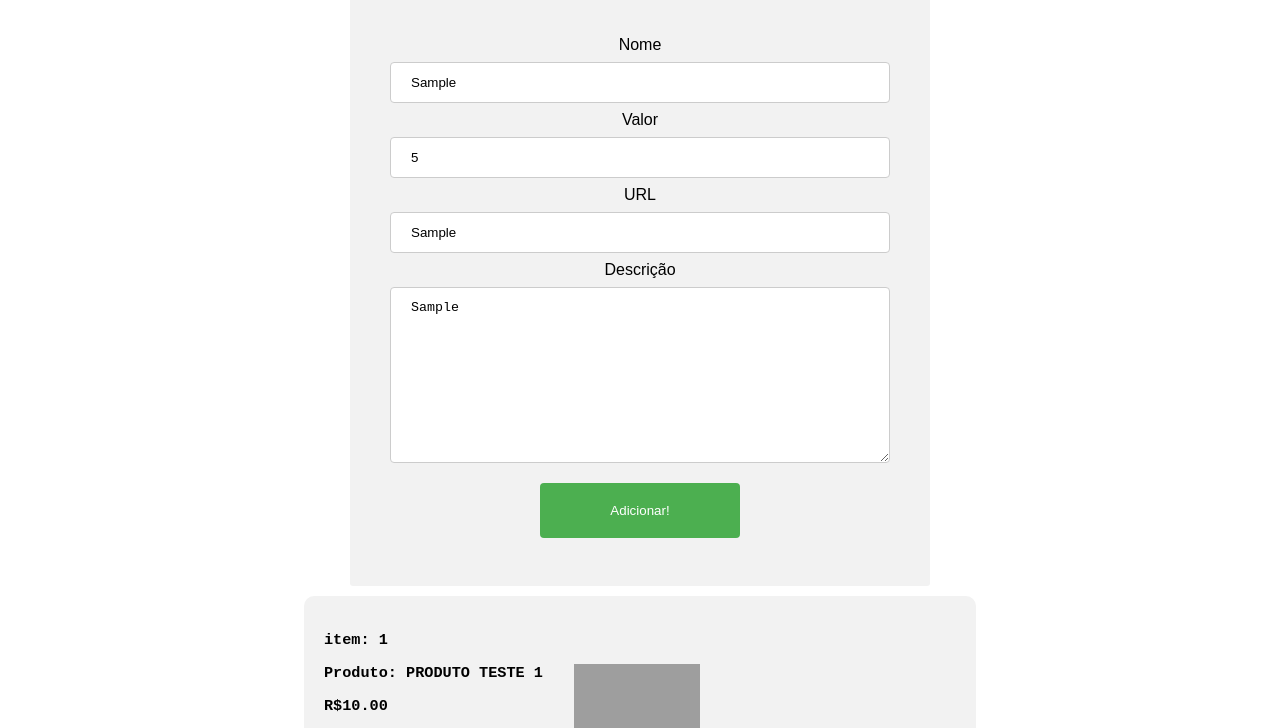
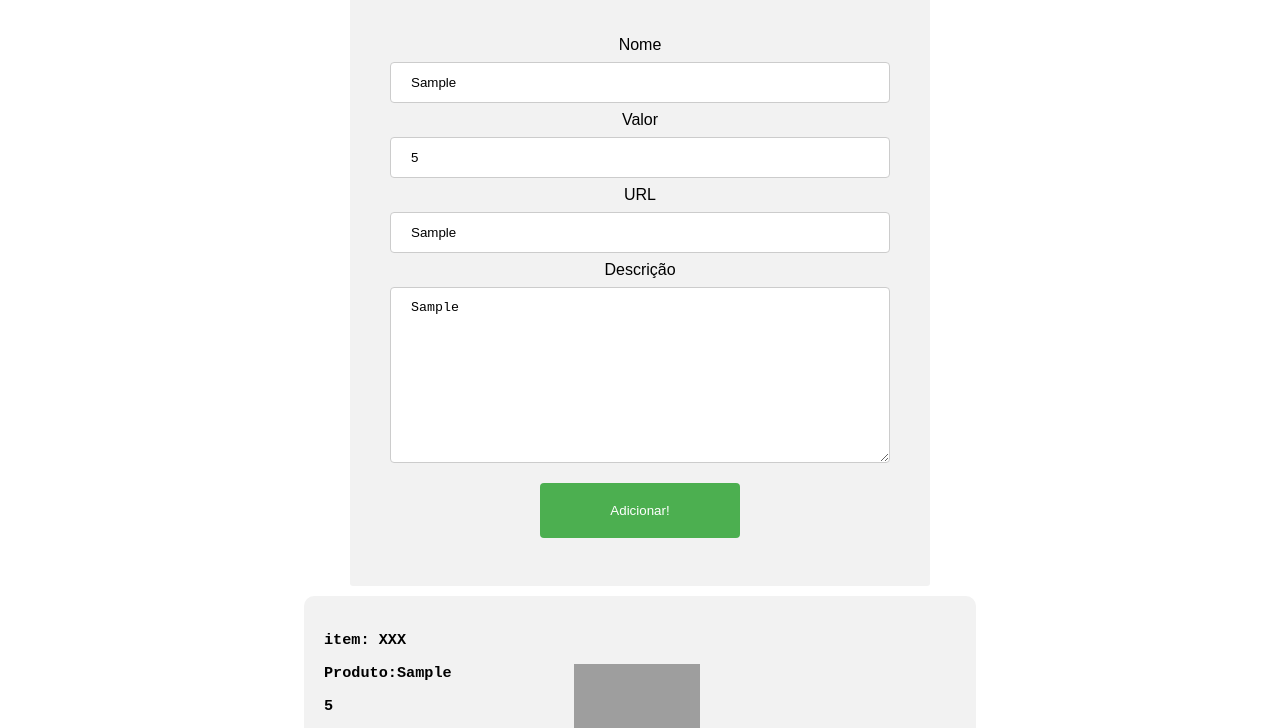
Before and after one commit to lucsarruda/Projeto-Zero2One, a plain HTML site: page Exercicio em grupo/index-EvertonTeste.1.html in a window 1280 px wide. Both pictures are taken after typing "Sample", "5", "Sample", "Sample" into the empty fields and a click on the button "Adicionar!". Shown: the part 69-797 px from the top of the page. Drawn offline with Linux system fonts and the light colour scheme; grey boxes are pictures that could not be loaded.

Commit message:
V3 fontes grupo

```diff
--- /dev/null
+++ b/Exercicio em grupo/funcoes.js
@@ -0,0 +1,48 @@
+const formulario = {}
+
+function chamaBotao() {
+    const nome = document.getElementById("nome").value
+    const valor = document.getElementById("valor").value
+    const URL = document.getElementById("URL").value
+    const Descricao = document.getElementById("Descricao").value
+
+    this.formulario = {
+        nome: nome,
+        valor: valor,
+        URL: URL,
+        Descricao: Descricao
+    }
+
+    additem()
+
+}
+
+function additem() {
+
+    let strDiv = `
+    <div class="item" id="itens">
+
+    	<div id="Contador">
+    		<h3>item: XXX</h3>
+    	</div>
+
+    	<div id="produtos">
+    		<h3>Produto:${this.formulario.nome}</h3>
+    	</div>
+
+    	<div id="valor">
+    		<h3>${this.formulario.valor}</h3>
+    	</div>
+
+    	<div id="descri">
+    		<h3> Descrição:${this.formulario.Descricao} </h3>
+    	</div>
+
+
+    	<img src="https://www.empreendaecommerce.com.br/wp-content/uploads/2018/07/prodBlog-696x479.png" alt="Smiley face" class="imgitem">
+    </div> `
+
+    document.getElementById("divItens").innerHTML = strDiv
+
+
+}
--- a/Exercicio em grupo/index-EvertonTeste.1.html
+++ b/Exercicio em grupo/index-EvertonTeste.1.html
@@ -4,8 +4,10 @@
 <head>
     <meta charset="utf-8">
     <title>Listagem de produtos</title>
-         <link href="./estilos2.css" type="text/css" rel="stylesheet"/>
+    <link href="./estilos2.css" type="text/css" rel="stylesheet" />
+    <script type="text/javascript" language="javascript" src="funcoes.js"></script>
 </head>
+
 <body>
 
     <header>
@@ -16,7 +18,7 @@
         <form action="ServidorTeste.php" method="Post" class="cabec">
             <label for="nome">Nome</label>
             </br>
-                <input type="text" name="nome" id="nome" placeholder="Nome" >
+            <input type="text" name="nome" id="nome" placeholder="Nome">
             </br>
             <label for="number">Valor</label>
             </br>
@@ -28,22 +30,22 @@
             </br>
             <label for="Descricao">Descrição</label>
             </br>
-                <textarea  class="textarea" name="Descricao" id="Descricao" cols="20" rows="10"></textarea>
+            <textarea class="textarea" name="Descricao" id="Descricao" cols="20" rows="10"></textarea>
             </br>
-                <button type="button" class="adc">Adicionar!</button>
+            <button type="button" class="adc" onclick="chamaBotao()">Adicionar!</button>
             </br>
         </form>
     </div>
 
-
+    <div id="divItens">
         <div class="item" id="itens">
 
-            <div id = 'Contador' >
-                <h3 >item: 1</h3>
+            <div id='Contador'>
+                <h3>item: 1</h3>
             </div>
 
             <div id="produtos">
-                <h3 >Produto: PRODUTO TESTE 1</h3>
+                <h3>Produto: PRODUTO TESTE 1</h3>
             </div>
 
             <div id="valor">
@@ -55,37 +57,10 @@
             </div>
 
 
-                 <img src="https://www.empreendaecommerce.com.br/wp-content/uploads/2018/07/prodBlog-696x479.png" alt="Smiley face"  class="imgitem"  >
-             </div>
+            <img src="https://www.empreendaecommerce.com.br/wp-content/uploads/2018/07/prodBlog-696x479.png" alt="Smiley face" class="imgitem">
         </div>
 
-        <div class="item" id="itens">
-
-            <div id = 'Contador' >
-                <h3 >item: 1</h3>
     </div>
-
-            <div id="produtos">
-                <h3 >Produto: PRODUTO TESTE 1</h3>
-            </div>
-
-            <div id="valor">
-                <h3> R$10.00</h3>
-            </div>
-
-            <div id='descri'>
-                <h3> Descrição:Teste produto 1 </h3>
-            </div>
-
-
-                 <img src="https://www.empreendaecommerce.com.br/wp-content/uploads/2018/07/prodBlog-696x479.png" alt="Smiley face"  class="imgitem"  >
-             </div>
-        </div>
-
-
-
-
-
 
 
 </body>
```
Also changed, not shown: Exercicio em grupo/BPK/estilos.css (renamed from Exercicio em grupo/estilos.css), Exercicio em grupo/BPK/index-EvertonTeste.html (renamed from Exercicio em grupo/index-EvertonTeste.html), Exercicio em grupo/BPK/index.1.html (renamed from Exercicio em grupo/index.1.html), Exercicio em grupo/BPK/index.2.html (renamed from Exercicio em grupo/index.2.html), Exercicio em grupo/BPK/index.html (renamed from Exercicio em grupo/index.html). Lines whose indentation alone changed are shown as unchanged.
